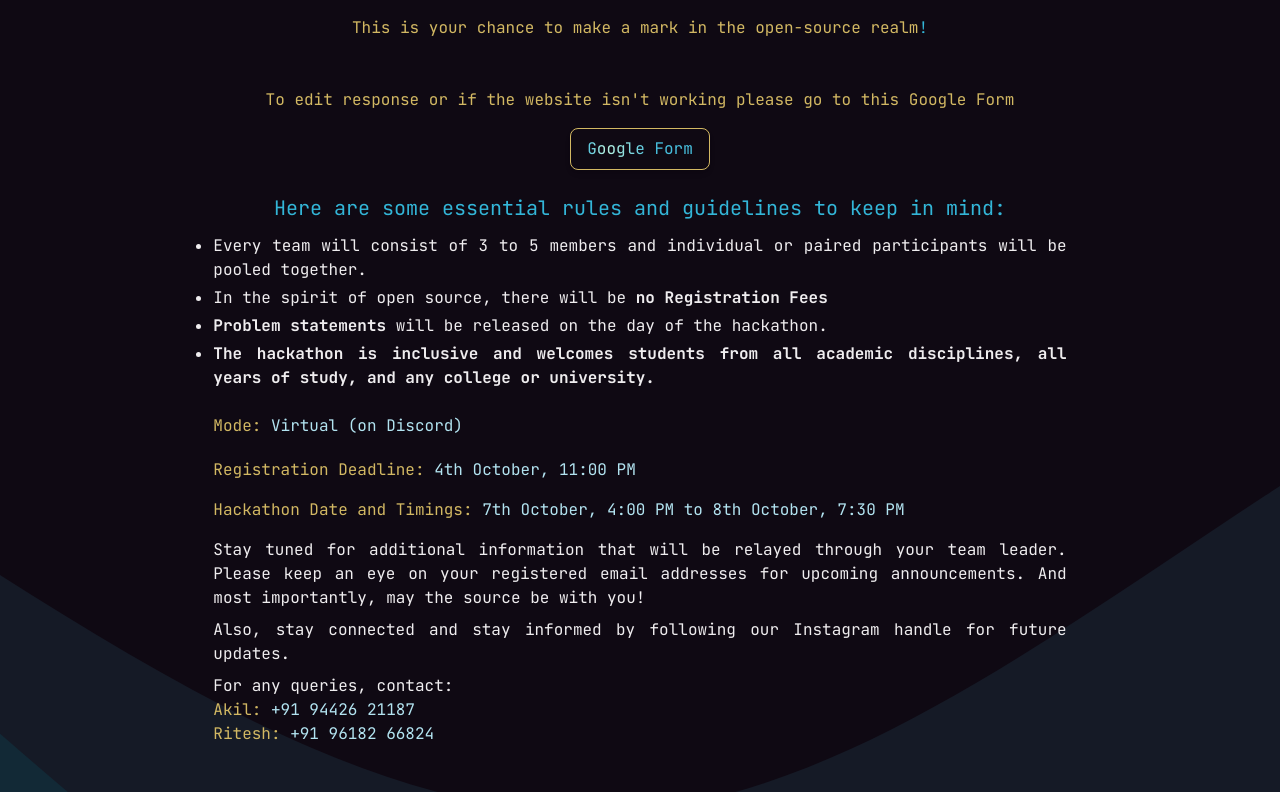
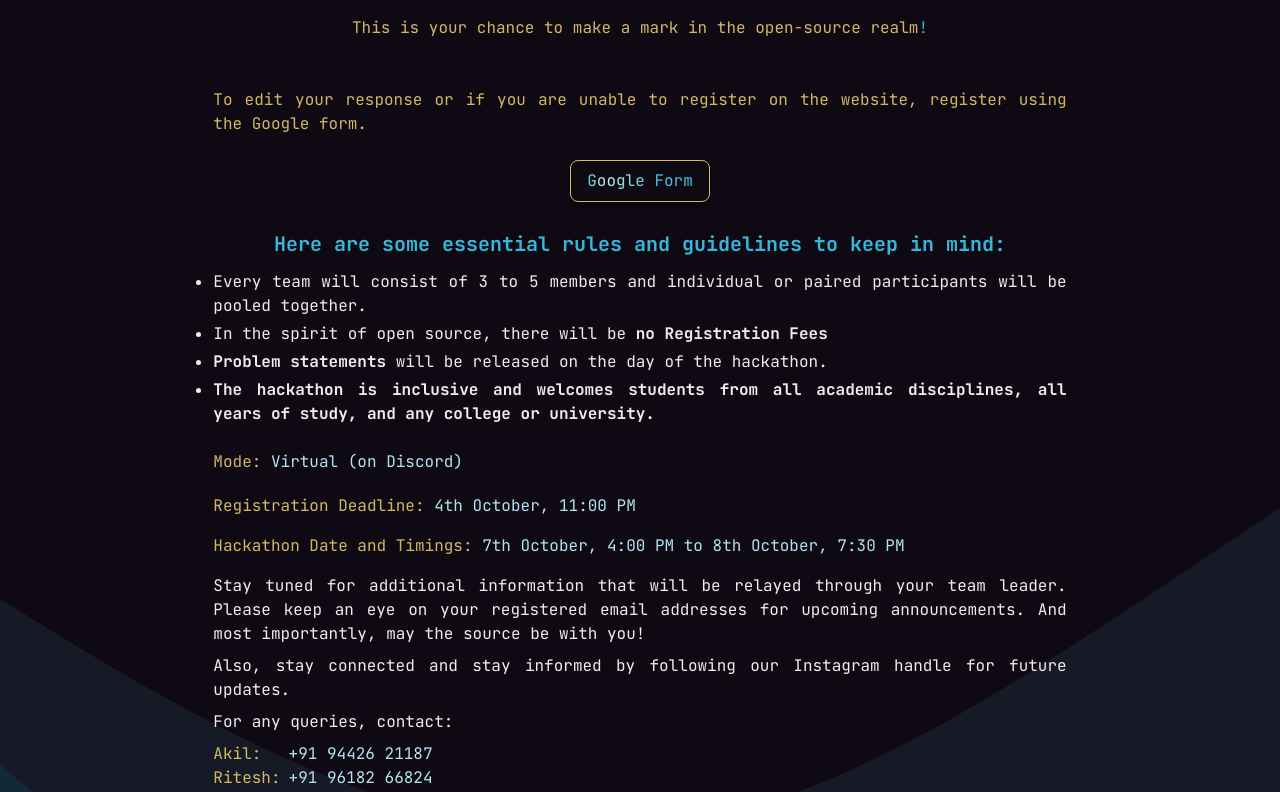
Before and after one commit to SaiKiranMatta/cbit-hacktoberfest23, a Next.js app: page /register in a window 1280 px wide. Shown: the part 268-1060 px from the top of the page. Built offline with nearby package versions, Linux system fonts and the light colour scheme.

Commit message:
modifiied fonts in form

```diff
--- a/components/Form.jsx
+++ b/components/Form.jsx
@@ -52,7 +52,7 @@ class Form extends React.Component {
                   CBIT Hacktoberfest Hackathon 2023
                 </span>
               </h2>
-              <p className=" my-3">
+              <p className=" my-3 text-sm leading-6 md:text-base">
                 Join the CBIT Hacktoberfest Hackathon, a virtual celebration of
                 open source and community. With 105 teams and 516 participants
                 in the last edition, this flagship event by COSC is back to
@@ -61,30 +61,30 @@ class Form extends React.Component {
                 world in this exciting edition of Hacktoberfest!
               </p>
               <div className=" flex flex-col gap-2">
-                <span className=" self-center text-bgold-200 mb-10">
+                <span className=" self-center text-bgold-200 mb-10 text-sm leading-6 md:text-base">
                   This is your chance to make a mark in the open-source realm
                   <span className=" text-bblue-200">!</span>
-                </span>{" "}
-                <div className="align-items-center flex flex-col justify-center font-thin  md:flex-row items-center gap-4 text-bgold-200 w-full  md:text-base text-justify  ">
-                  To edit response or if the website isn&apos;t working please
-                  go to this Google Form
+                </span>
+                <div className="align-items-center flex flex-col justify-center font-thin  md:flex-row items-center gap-4 text-bgold-200 w-full  md:text-base text-sm leading-6">
+                  To edit your response or if you are unable to register on the
+                  website, register using the Google form.
                 </div>
-                <div className=" my-2 flex justify-center">
+                <div className=" mt-4 flex justify-center">
                   <Link
                     className="shimmerb mx-auto "
                     href="https://forms.gle/pt1HRckW8i8gAMgv9"
                   >
-                    <button className=" mx-auto px-4 py-2 rounded-lg bg-opacity-10 border border-bgold-200 shadow-md hover:bg-Manga-200 hover:bg-opacity-25 duration-300">
+                    <button className=" mx-auto mb-3 px-4 py-2 rounded-lg bg-opacity-10 border border-bgold-200 shadow-md hover:bg-Manga-200 hover:bg-opacity-25 duration-300">
                       Google Form
                     </button>
                   </Link>
                 </div>
                 <div className=" flex flex-col">
-                  <span className=" self-center text-bblue-200 text-xl py-2">
+                  <span className=" self-center text-bblue-200 md:text-xl text-base font-semibold leading-6 py-2">
                     Here are some essential rules and guidelines to keep in
                     mind:
                   </span>
-                  <ul className=" list-disc">
+                  <ul className=" list-disc text-sm md:text-base leading-6">
                     <li className=" my-1">
                       Every team will consist of 3 to 5 members and individual
                       or paired participants will be pooled together.
@@ -104,7 +104,7 @@ class Form extends React.Component {
                     </li>
                   </ul>
                 </div>
-                <div className=" mt-3 mb-1">
+                <div className=" mt-3 mb-1 ">
                   <span className=" text-bgold-200"> Mode:</span>
                   <span className=" text-bblue-100"> Virtual (on Discord)</span>
                 </div>
@@ -126,7 +126,7 @@ class Form extends React.Component {
                     7th October, 4:00 PM to 8th October, 7:30 PM
                   </span>
                 </div>
-                <div className=" my-2">
+                <div className=" my-2 md:text-base text-sm leading-6">
                   {" "}
                   Stay tuned for additional information that will be relayed
                   through your team leader. Please keep an eye on your
@@ -137,12 +137,27 @@ class Form extends React.Component {
                     Instagram handle for future updates.
                   </p>{" "}
                   <div className=" my-2">
-                    For any queries, contact: <br />
-                    <span className=" text-bgold-200">Akil:</span>{" "}
-                    <span className=" text-bblue-100">+91 94426 21187</span>
-                    <br />
-                    <span className=" text-bgold-200">Ritesh:</span>{" "}
-                    <span className=" text-bblue-100">+91 96182 66824</span>
+                    For any queries, contact:
+                    <div className=" flex flex-col w-max my-2">
+                      <div className="flex justify-between">
+                        <span className=" text-bgold-200 pr-2">Akil:</span>
+                        <Link
+                          href="tel:+919442621187"
+                          className="text-bblue-100 hover:underline"
+                        >
+                          +91 94426 21187
+                        </Link>
+                      </div>
+                      <div className=" flex justify-between">
+                        <span className=" text-bgold-200 pr-2">Ritesh:</span>
+                        <Link
+                          href="tel:+919618266824"
+                          className=" text-bblue-100 hover:underline"
+                        >
+                          +91 96182 66824
+                        </Link>
+                      </div>
+                    </div>
                   </div>
                 </div>
               </div>
@@ -291,7 +306,7 @@ class Form extends React.Component {
                     id="1651657008"
                     name="entry.1651657008"
                     // className="form-control"
-                    className="form-control shadow-md md:text-xl rounded-lg bg-Manga-200 bg-opacity-20 border border-bgold-200 w-5/6 justify-items-center items-center w-full px-4 py-2"
+                    className="form-control shadow-md md:text-xl rounded-lg bg-Manga-200 bg-opacity-20 border border-bgold-200  justify-items-center items-center w-full px-4 py-2"
                     required
                   ></textarea>
                 </div>
@@ -427,29 +442,29 @@ class Form extends React.Component {
                     <select
                       id="620465286"
                       name="entry.108615760"
-                      className="w-full  form-control shadow-md md:text-xl rounded-lg bg-Manga-200 bg-opacity-20 border border-bgold-200 px-4 py-2 focus:bg-void"
+                      className="w-full form-control shadow-md md:text-xl rounded-lg bg-Manga-200 bg-opacity-20 border border-bgold-200 px-4 py-2 focus:bg-void "
                     >
                       <option
                         readOnly="First Year"
-                        className=" text-bblue-200 "
+                        className="  text-bblue-200 "
                       >
                         First Year
                       </option>
                       <option
                         readOnly="Second Year"
-                        className=" text-bblue-200 "
+                        className="  text-bblue-200 "
                       >
                         Second Year
                       </option>
                       <option
                         readOnly="Third Year"
-                        className=" text-bblue-200 "
+                        className="  text-bblue-200 "
                       >
                         Third Year
                       </option>
                       <option
                         readOnly="Fourth Year"
-                        className=" text-bblue-200 "
+                        className="  text-bblue-200 "
                       >
                         Fourth Year
                       </option>
@@ -602,7 +617,12 @@ class Form extends React.Component {
               </fieldset>
 
               <fieldset className="form-group w-full">
-                <legend for="30119366">College Name</legend>
+                <legend
+                  htmlFor="30119366"
+                  className="text-bblue-200 text-xl py-2"
+                >
+                  College Name
+                </legend>
                 <div className="form-group">
                   <div className="radio">
                     <label>
@@ -629,7 +649,7 @@ class Form extends React.Component {
                       type="text"
                       name="entry.1644823420.other_option_response"
                       placeholder="Your Institute Name"
-                      className=" px-12 py-6 bg-Manga-100 bg-opacity-20  rounded-xl shadow-lg border border-bgold-200 backdrop-blur-md flex flex-col items-center my-8 w-full"
+                      className="form-control shadow-md md:text-xl rounded-lg bg-Manga-200 bg-opacity-20 border border-bgold-200 px-4 py-2 w-full"
                     />
                   </div>
                 </div>
@@ -745,7 +765,12 @@ class Form extends React.Component {
               </fieldset>
 
               <fieldset className="form-group w-full">
-                <legend for="1147559039">College Name</legend>
+                <legend
+                  htmlFor="1147559039"
+                  className="text-bblue-200 text-xl py-2"
+                >
+                  College Name
+                </legend>
                 <div className="form-group">
                   <div className="radio">
                     <label>
@@ -772,7 +797,7 @@ class Form extends React.Component {
                       type="text"
                       name="entry.257862837.other_option_response"
                       placeholder="Your Institute Name"
-                      className=" px-12 py-6 bg-Manga-100 bg-opacity-20  rounded-xl shadow-lg border border-bgold-200 backdrop-blur-md flex flex-col items-center my-8 w-full"
+                      className="form-control shadow-md md:text-xl rounded-lg bg-Manga-200 bg-opacity-20 border border-bgold-200 px-4 py-2 w-full"
                     />
                   </div>
                 </div>
@@ -889,7 +914,12 @@ class Form extends React.Component {
               </fieldset>
 
               <fieldset className="form-group w-full">
-                <legend for="1289435999">College Name</legend>
+                <legend
+                  htmlFor="1289435999"
+                  className="text-bblue-200 text-xl py-2"
+                >
+                  College Name
+                </legend>
                 <div className="form-group">
                   <div className="radio">
                     <label>
@@ -916,7 +946,7 @@ class Form extends React.Component {
                       type="text"
                       name="entry.443034656.other_option_response"
                       placeholder="Your Institute Name"
-                      className=" px-12 py-6 bg-Manga-100 bg-opacity-20  rounded-xl shadow-lg border border-bgold-200 backdrop-blur-md flex flex-col items-center my-8 w-full"
+                      className="form-control shadow-md md:text-xl rounded-lg bg-Manga-200 bg-opacity-20 border border-bgold-200 px-4 py-2 w-full"
                     />
                   </div>
                 </div>
@@ -1033,7 +1063,12 @@ class Form extends React.Component {
               </fieldset>
 
               <fieldset className="form-group w-full">
-                <legend for="892138441">College Name</legend>
+                <legend
+                  htmlFor="892138441"
+                  className="text-bblue-200 text-xl py-2"
+                >
+                  College Name
+                </legend>
                 <div className="form-group">
                   <div className="radio">
                     <label>
@@ -1060,7 +1095,7 @@ class Form extends React.Component {
                       type="text"
                       name="entry.1327608088.other_option_response"
                       placeholder="Your Institute Name"
-                      className=" px-12 py-6 bg-Manga-100 bg-opacity-20  rounded-xl shadow-lg border border-bgold-200 backdrop-blur-md flex flex-col items-center my-8 w-full"
+                      className="form-control shadow-md md:text-xl rounded-lg bg-Manga-200 bg-opacity-20 border border-bgold-200 px-4 py-2 w-full"
                     />
                   </div>
                 </div>
@@ -1175,7 +1210,12 @@ class Form extends React.Component {
               </fieldset>
 
               <fieldset className="form-group w-full">
-                <legend for="1859382656">College Name</legend>
+                <legend
+                  htmlFor="1859382656"
+                  className="text-bblue-200 text-xl py-2"
+                >
+                  College Name
+                </legend>
                 <div className="form-group">
                   <div className="radio">
                     <label>
@@ -1202,7 +1242,7 @@ class Form extends React.Component {
                       type="text"
                       name="entry.1137456307.other_option_response"
                       placeholder="Your Institute Name"
-                      className=" px-12 py-6 bg-Manga-100 bg-opacity-20  rounded-xl shadow-lg border border-bgold-200 backdrop-blur-md flex flex-col items-center my-8 w-full"
+                      className="form-control shadow-md md:text-xl rounded-lg bg-Manga-200 bg-opacity-20 border border-bgold-200 px-4 py-2 w-full"
                     />
                   </div>
                 </div>
@@ -1384,9 +1424,9 @@ class Form extends React.Component {
           integrity="sha256-2Pjr1OlpZMY6qesJM68t2v39t+lMLvxwpa8QlRjJroA="
           crossorigin="anonymous"
         />
-        <div className="align-items-center flex flex-col justify-center font-thin  md:flex-row items-center gap-4 text-bgold-200 w-full text-center md:text-base text-xs leading-5">
-          To edit response or if the website isn&apos;t working please go to
-          this Google Form
+        <div className="align-items-center flex flex-col justify-center font-thin  md:flex-row items-center gap-4 text-bgold-200 w-full text-center md:text-base text-sm leading-6">
+          To edit your response or if you are unable to register on the website,
+          register using the Google form.
         </div>
         <div className=" mt-4 flex justify-center">
           <Link
```
